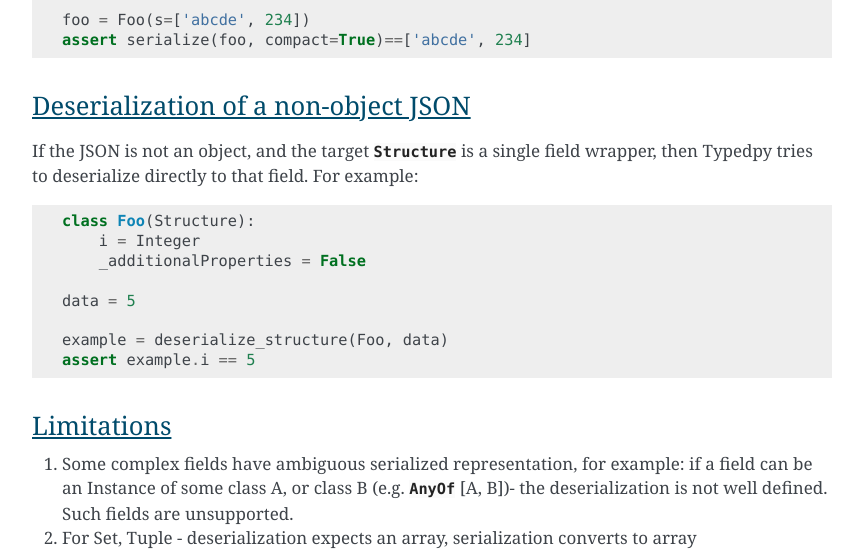
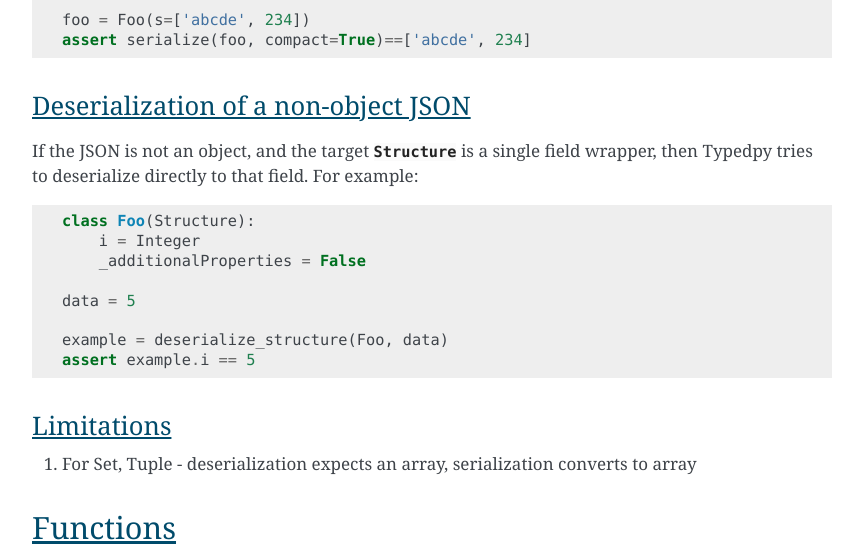
Before and after one commit to loyada/typedpy, a Sphinx documentation site: the page built from docs/serialization.rst, in a window 1280 px wide and 900 px high, scrolled down 1765 px, cut to the strip 0-554 px from the top of the window. Shown: the whole strip, without its empty margins (218-1081 px from the left). Built offline with Sphinx 7.4.7, drawn with Linux system fonts in a browser that asks for light colours.

Commit message:
update doc about deserialization improvements

```diff
--- a/docs/serialization.rst
+++ b/docs/serialization.rst
@@ -107,7 +107,6 @@ tries to deserialize directly to that field. For example:
 
 Limitations
 -----------
-#. Some complex fields have ambiguous serialized representation, for example: if a field can be an \Instance of some class A, or class B (e.g. :class:`AnyOf` [A, B])- the deserialization is not well defined. Such fields are unsupported.
 #. For Set, Tuple - deserialization expects an array, serialization converts to array
 
 Functions
```
